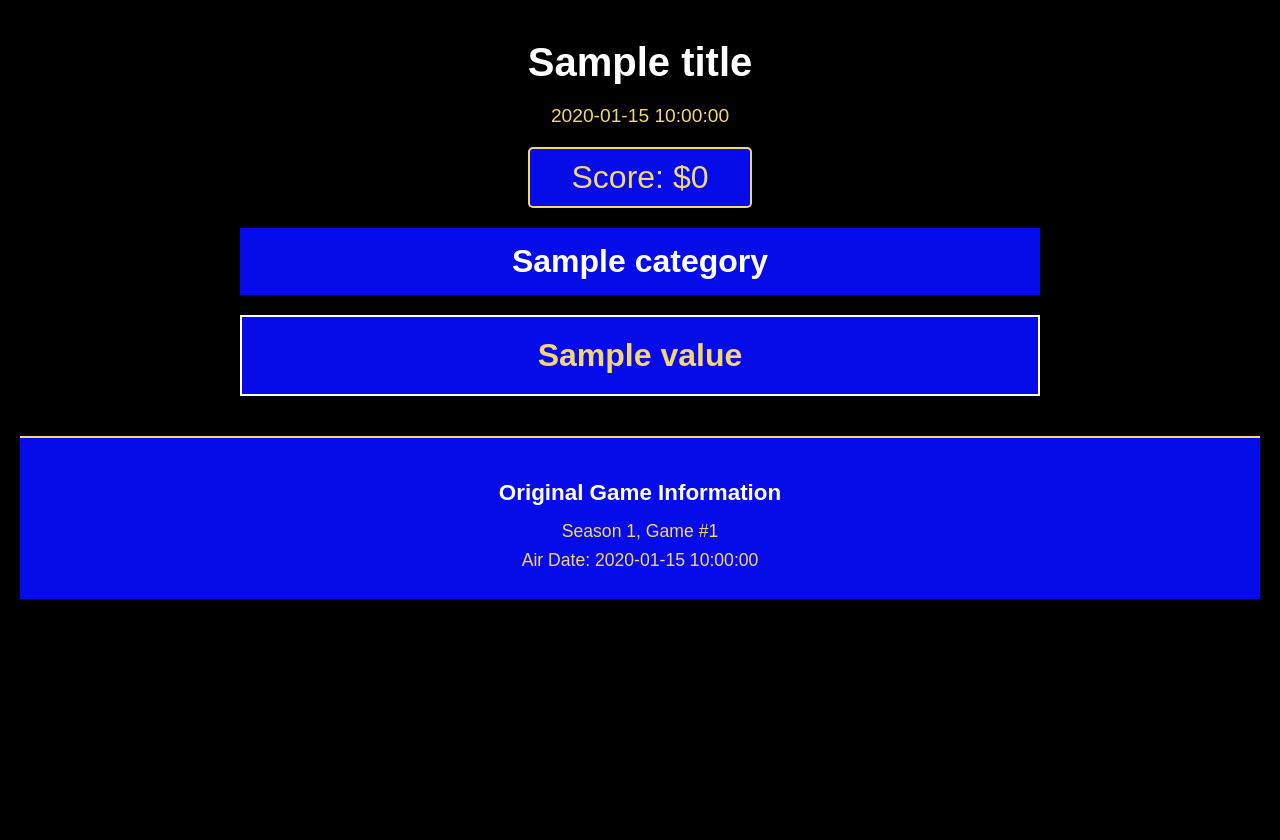
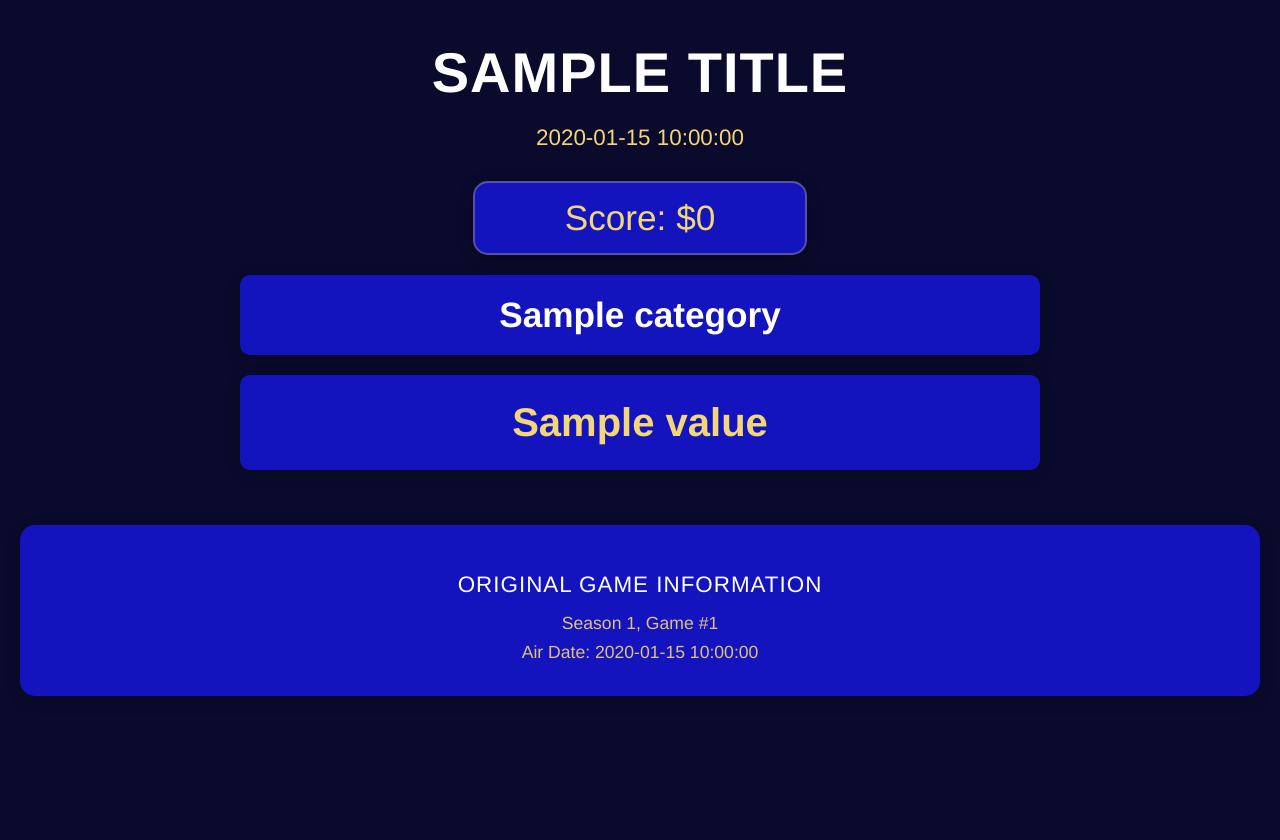
Before and after one commit to amitsankaran1/Playable-Jeopardy-Archive, a Flask app: template jeopardy_game/templates/game.html in a window 1280 px wide. Before the commit the page ends 599 px from the top, so only its background shows below. Run offline with Flask 3, Linux system fonts and the light colour scheme; the template is opened without the code that fills it: most values are stand-ins (such as "Sample title", 1, 10 or a date in 2020).

Commit message:
style changes

```diff
--- a/jeopardy_game/static/css/style.css
+++ b/jeopardy_game/static/css/style.css
@@ -1,25 +1,31 @@
 body {
-    font-family: 'Swiss 911', Arial, sans-serif;
+    font-family: 'Helvetica Neue', Arial, sans-serif;
     margin: 0;
     padding: 20px;
-    background-color: #000;
+    background-color: #0A0A2C;  /* Darker blue background */
     color: #fff;
+    min-height: 100vh;
 }
 
 h1 {
     text-align: center;
-    font-size: 2.5rem;
+    font-size: 3.5rem;
+    font-weight: 700;
     margin: 20px 0;
     color: #fff;
+    text-transform: uppercase;
+    letter-spacing: 1px;
 }
 
 h2 {
     text-align: center;
-    background-color: #060CE9;
+    background-color: #1414BE;
     color: #fff;
-    padding: 15px;
-    font-size: 2rem;
+    padding: 20px;
+    font-size: 2.2rem;
     margin: 20px 0;
+    border-radius: 10px;
+    box-shadow: 0 4px 15px rgba(0, 0, 0, 0.2);
 }
 
 .category-container {
@@ -34,22 +40,25 @@ h2 {
 }
 
 .clue-card {
-    background-color: #060CE9;
-    padding: 20px;
+    background-color: #1414BE;
+    padding: 25px;
     text-align: center;
     cursor: pointer;
-    border: 2px solid #fff;
-    transition: transform 0.2s;
+    border-radius: 10px;
+    margin-bottom: 15px;
+    transition: transform 0.2s, box-shadow 0.2s;
+    box-shadow: 0 4px 15px rgba(0, 0, 0, 0.2);
 }
 
 .clue-card:hover {
-    transform: translateY(-2px);
+    transform: translateY(-3px);
+    box-shadow: 0 6px 20px rgba(0, 0, 0, 0.3);
 }
 
 .clue-value {
-    font-size: 2rem;
+    font-size: 2.5rem;
     color: #F3D676;
-    font-weight: bold;
+    font-weight: 700;
 }
 
 .clue-question {
@@ -548,14 +571,15 @@ td ul li span.value {
 
 .score-display {
     text-align: center;
-    font-size: 2rem;
+    font-size: 2.2rem;
     color: #F3D676;
-    background-color: #060CE9;
-    padding: 10px;
+    background-color: #1414BE;  /* Slightly lighter blue */
+    padding: 15px;
     margin: 20px auto;
-    max-width: 200px;
-    border-radius: 5px;
-    border: 2px solid #F3D676;
+    max-width: 300px;
+    border-radius: 15px;
+    box-shadow: 0 4px 15px rgba(0, 0, 0, 0.3);
+    border: 2px solid rgba(243, 214, 118, 0.3);
 }
 
 /* Add animation for score changes */
@@ -577,8 +601,9 @@ td ul li span.value {
 .date {
     text-align: center;
     color: #F3D676;
-    font-size: 1.2rem;
-    margin: 10px 0 20px 0;
+    font-size: 1.4rem;
+    margin: 10px 0 30px 0;
+    font-weight: 300;
 }
 
 .results-popup {
@@ -636,9 +668,10 @@ td ul li span.value {
 
 .game-info {
     margin-top: 40px;
-    padding: 20px;
-    background-color: #060CE9;
-    border-top: 2px solid #F3D676;
+    padding: 25px;
+    background-color: #1414BE;
+    border-radius: 15px;
+    box-shadow: 0 4px 15px rgba(0, 0, 0, 0.2);
 }
 
 .game-info-content {
@@ -652,11 +685,15 @@ td ul li span.value {
     color: white;
     margin-bottom: 15px;
     font-size: 1.4rem;
+    font-weight: 300;
+    text-transform: uppercase;
+    letter-spacing: 1px;
 }
 
 .game-info-content p {
     margin: 8px 0;
     font-size: 1.1rem;
+    color: rgba(243, 214, 118, 0.9);
 }
 
 .game-notes {
```
Also changed, not shown: other parts of jeopardy_game/static/css/style.css (+37 -16 lines).
